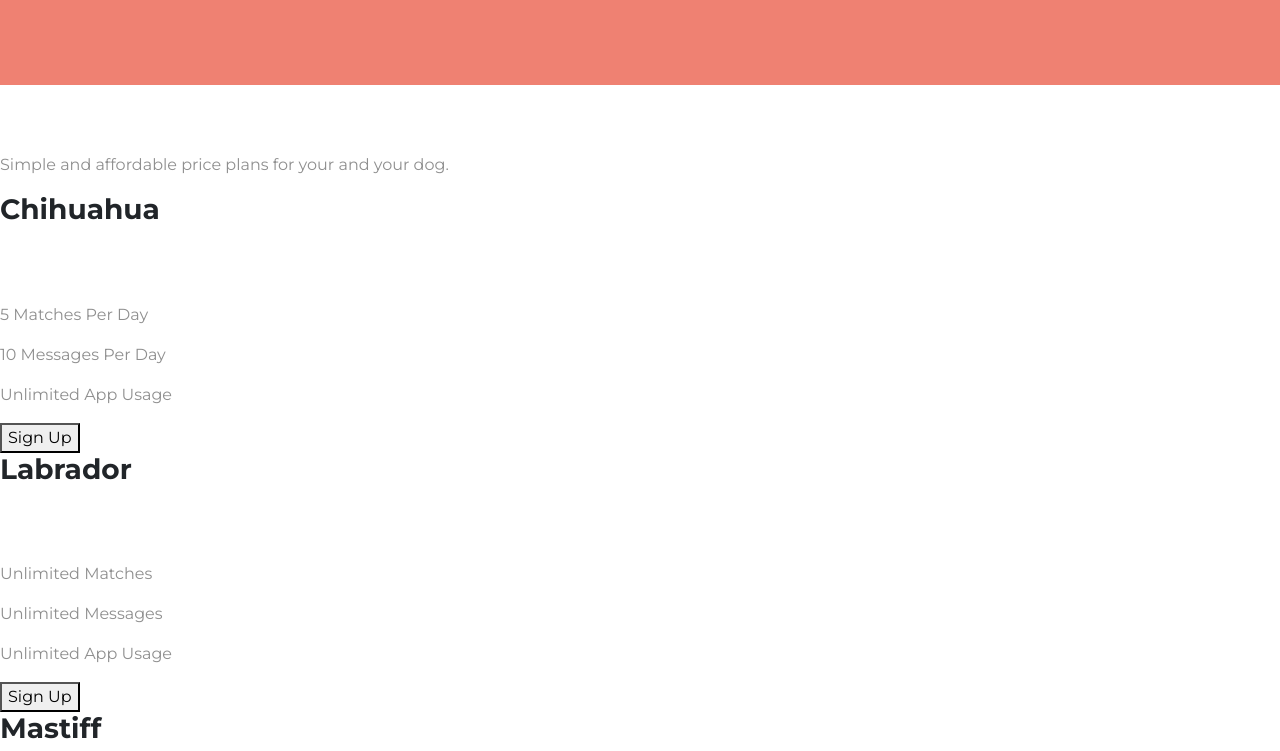
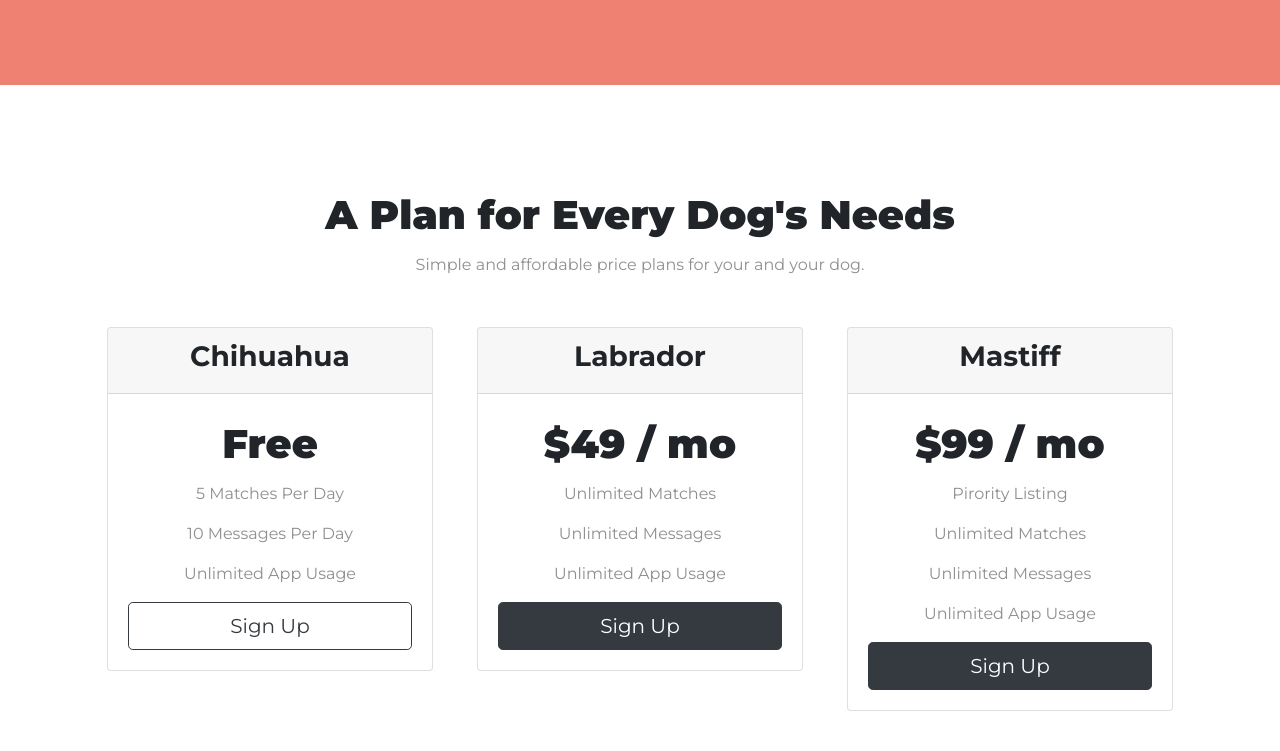
Before and after one commit to ambraj/WebDevelopmentBootcamp, a plain HTML site: page TinDog/index.html in a window 1280 px wide. Shown: the part 1760-2511 px from the top of the page. Drawn offline with nearby package versions, Linux system fonts and the light colour scheme.

Commit message:
pricing section

```diff
--- a/TinDog/css/styles.css
+++ b/TinDog/css/styles.css
@@ -79,7 +79,6 @@ h2 {
     font-family: "Montserrat";
     font-weight: 900;
     font-size: 2.5rem;
-    color: white;
     line-height: 1.5;
 }
 
@@ -90,6 +89,7 @@ h2 {
 }
 
 .carousel-item {
+    color: white;
     padding: 7% 15%;
 }
 
@@ -108,3 +108,12 @@ em {
     width: 15%;
     margin: 20px 20px 50px;
 }
+
+/* prices */
+#pricing{
+    text-align: center;
+    padding: 100px;
+}
+.pricing-column{
+    padding: 3% 2%;
+}
--- a/TinDog/index.html
+++ b/TinDog/index.html
@@ -138,30 +138,55 @@
         <h2>A Plan for Every Dog's Needs</h2>
         <p>Simple and affordable price plans for your and your dog.</p>
 
-
+            <div class="row">
+                <div class="pricing-column col-lg-4 col-md-6">
+                    <div class="card">
+                        <div class="card-header">
                             <h3>Chihuahua</h3>
+                        </div>
+                        <div class="card-body">
                             <h2>Free</h2>
                             <p>5 Matches Per Day</p>
                             <p>10 Messages Per Day</p>
                             <p>Unlimited App Usage</p>
-        <button type="button">Sign Up</button>
+                            <button type="button" class="btn btn-lg btn-block btn-outline-dark">Sign Up</button>
+                        </div>
+                    </div>
+                </div>
 
-
+                <div class="pricing-column col-lg-4 col-md-6">
+                    <div class="card">
+                        <div class="card-header">
                             <h3>Labrador</h3>
+                        </div>
+                        <div class="card-body">
                             <h2>$49 / mo</h2>
                             <p>Unlimited Matches</p>
                             <p>Unlimited Messages</p>
                             <p>Unlimited App Usage</p>
-        <button type="button">Sign Up</button>
+                            <button type="button" class="btn btn-lg btn-block btn-dark">Sign Up</button>
+                        </div>
+                    </div>
+                </div>
 
-
+                <div class="pricing-column col-lg-4">
+                    <div class="card">
+                        <div class="card-header">
                             <h3>Mastiff</h3>
+                        </div>
+                        <div class="card-body">
                             <h2>$99 / mo</h2>
                             <p>Pirority Listing</p>
                             <p>Unlimited Matches</p>
                             <p>Unlimited Messages</p>
                             <p>Unlimited App Usage</p>
-        <button type="button">Sign Up</button>
+                            <button type="button" class="btn btn-lg btn-block btn-dark">Sign Up</button>
+                        </div>
+                    </div>
+                </div>
+
+            </div>
+
 
     </section>
 
```
Lines whose indentation alone changed are shown as unchanged.
